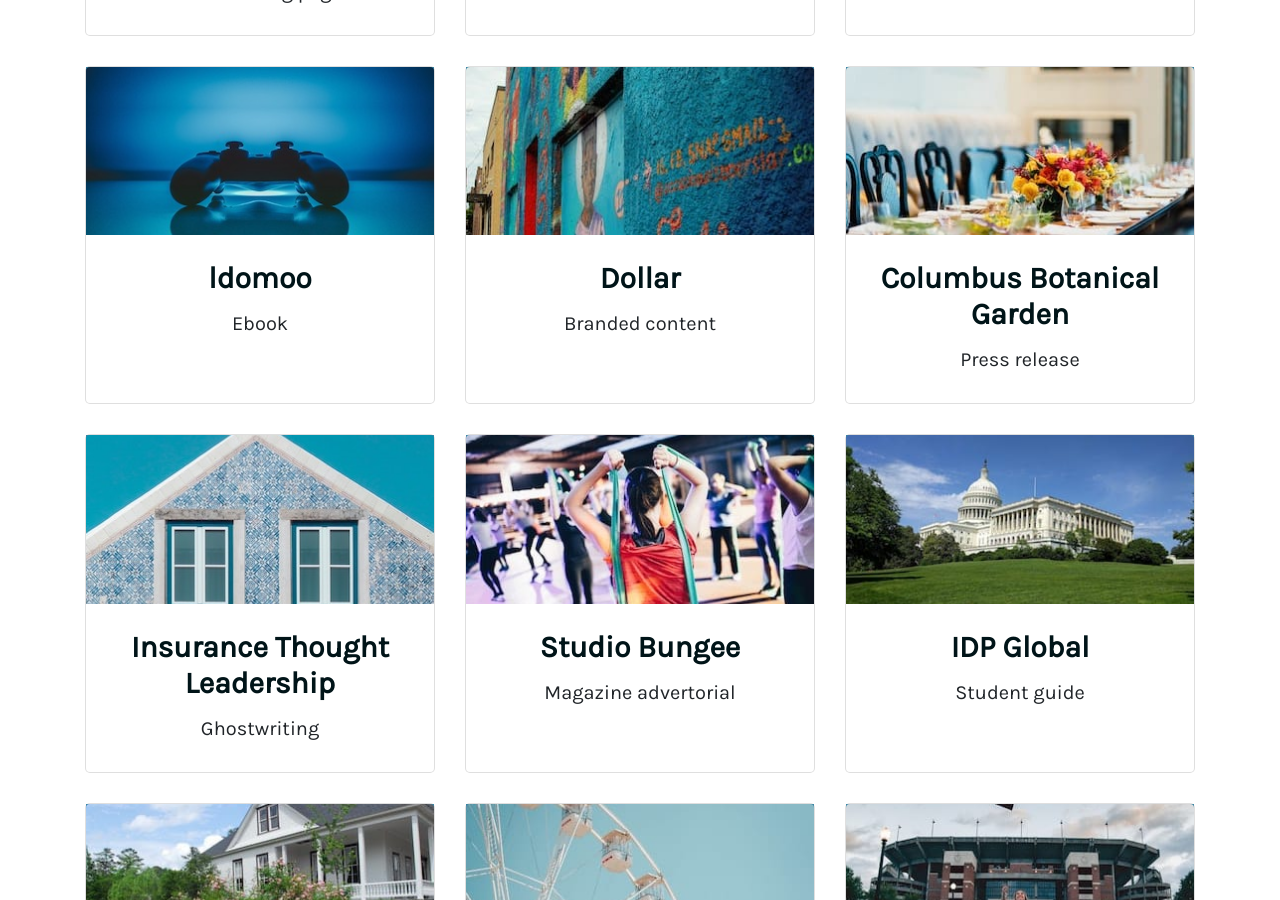
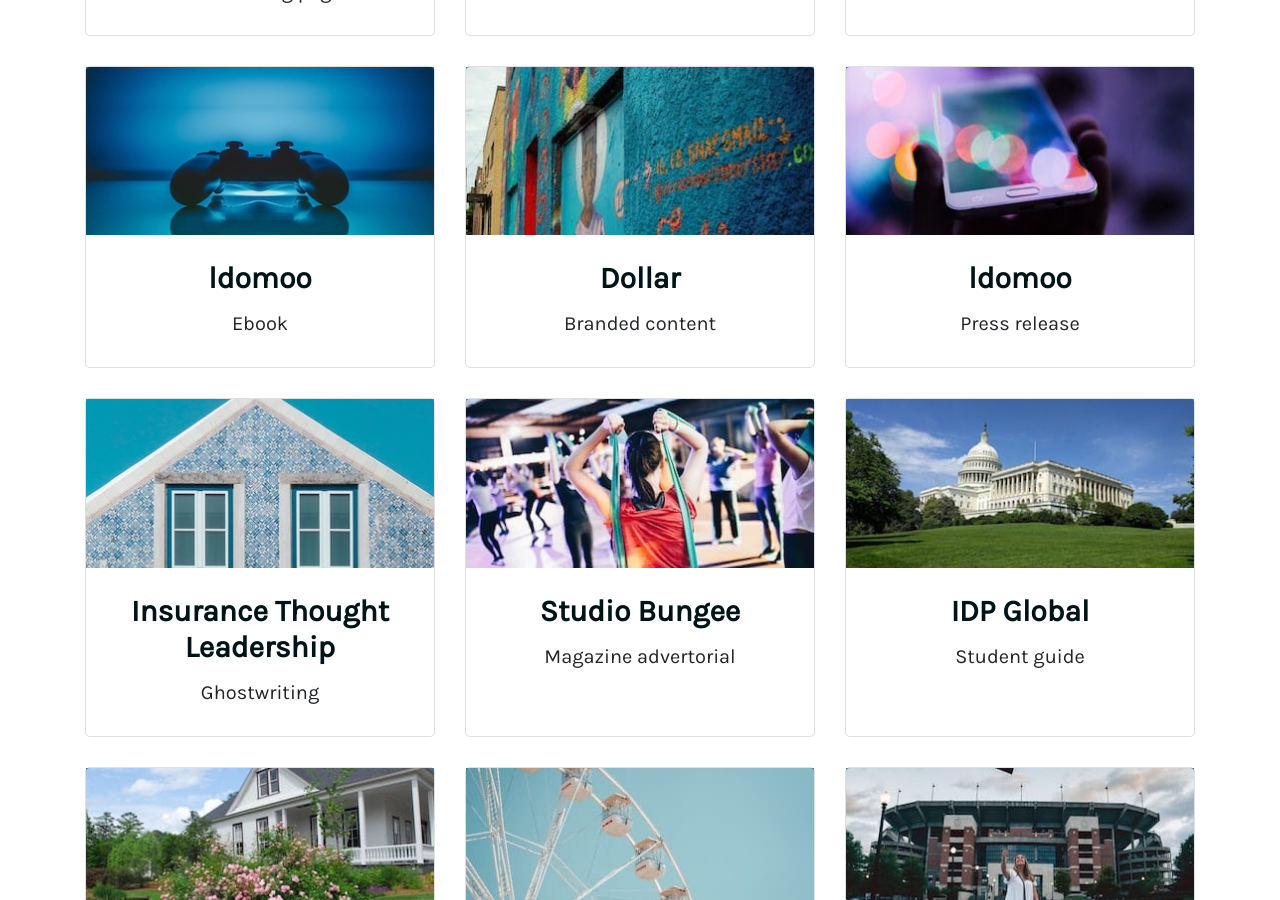
Before and after one commit to crodewig/crodewig.github.io, a Jekyll site: the page built from copywriting-seo.html, in a window 1280 px wide and 900 px high, scrolled down 1020 px. Built offline with Jekyll 4.4.1, drawn with Linux system fonts in a browser that asks for light colours.

Commit message:
Add press release

```diff
--- a/_data/copywriting.yml
+++ b/_data/copywriting.yml
@@ -38,10 +38,10 @@
   image: /assets/img/copywriting-seo/5-places-history-buffs-should-visit-atlanta.jpg
   link: https://www.dollar.com/blog/atlanta/5-places-history-buffs-should-visit-atlanta/
 
-- client: Columbus Botanical Garden
+- client: ldomoo
   category: Press release
-  image: /assets/img/copywriting-seo/garden-gala-press-release.jpg
-  link: /assets/pdf/garden-gala-press-release.pdf
+  image: /assets/img/copywriting-seo/press-release.jpg
+  link: https://www.businesswire.com/news/home/20220603005500/en/
 
 - client: Insurance Thought Leadership
   category: Ghostwriting
```
Also changed, not shown: assets/img/copywriting-seo/garden-gala-press-release.jpg (deleted), assets/img/copywriting-seo/press-release.jpg (added), 1 other file.
